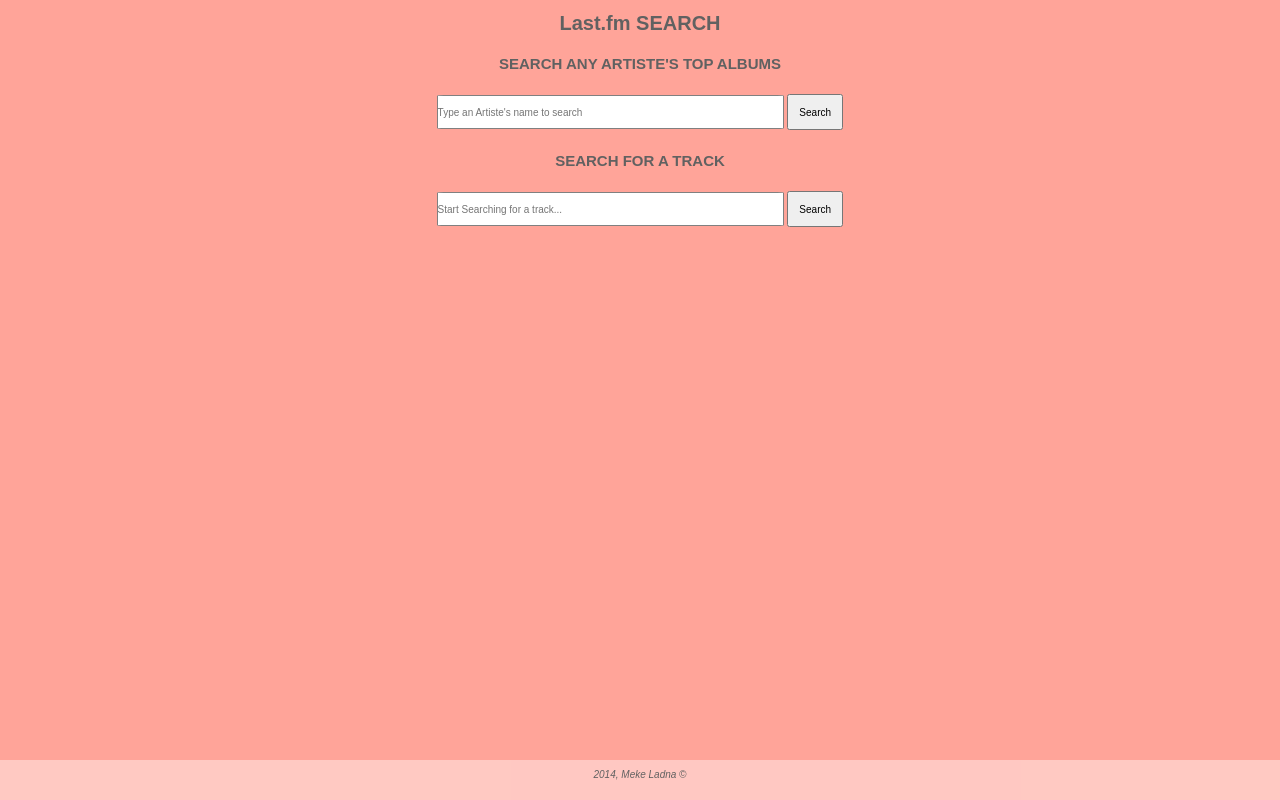
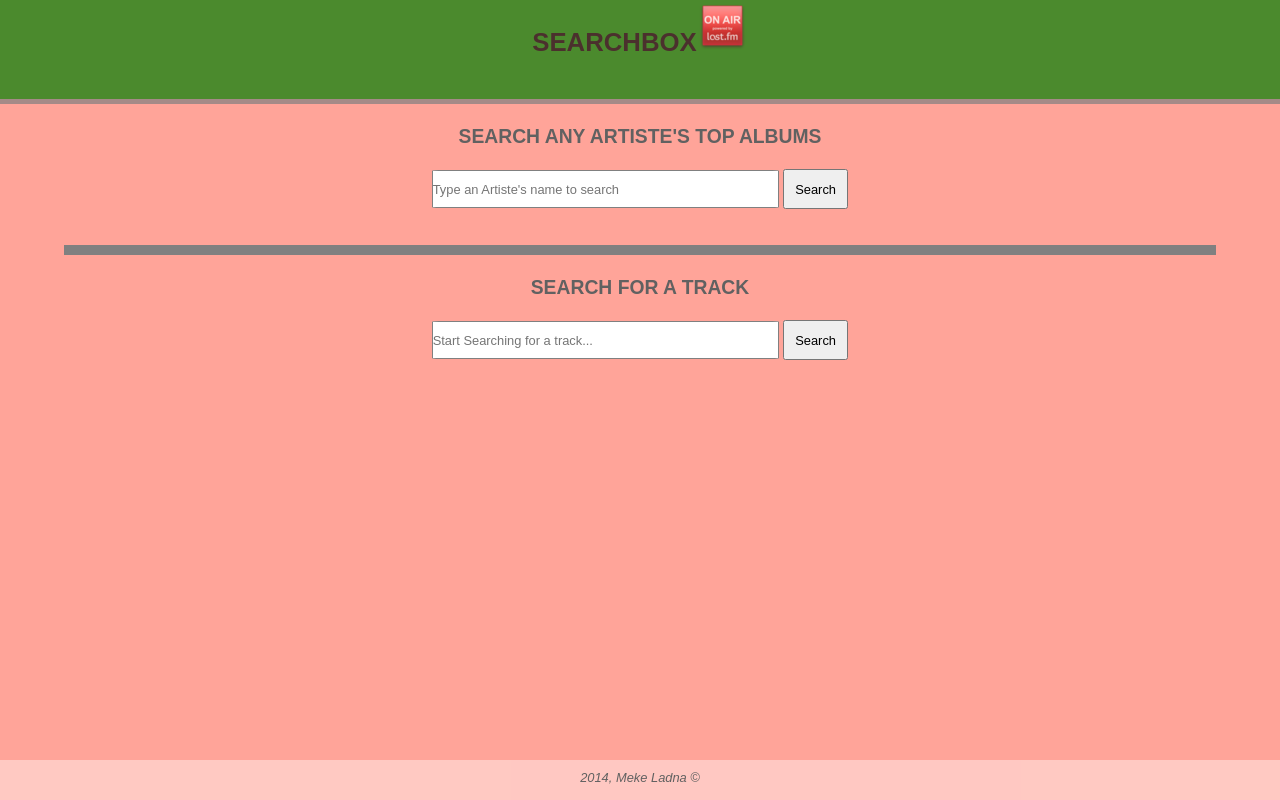
Before and after one commit to ladmerc/APIworld, a plain HTML site: page lastFM/lastFM.html in a window 1280 px wide. Drawn offline with Linux system fonts and the light colour scheme.

Commit message:
modified font, added copyright image

```diff
--- a/lastFM/css/main.css
+++ b/lastFM/css/main.css
@@ -1,11 +1,17 @@
-/*@import url('http://fonts.googleapis.com/css?family=Oldenburg');*/
 
 body {
-  /*font-family: 'Helvetica Neue', Helvetica, Arial, sans-serif;*/
-  font-size: 62.5%;
+  font-size: 80.5%;
   line-height: 1;
   color: #616161;
   background: rgba(255, 29, 0, .4)
+}
+
+header {
+  width: 100%;
+  height: 5%;
+  background: green;
+  border-bottom: 5px solid grey;
+  opacity: .7;
 }
 
 #wrapper {
@@ -14,6 +20,13 @@ body {
 
 h1 {
   text-align: center;
+  color: black;
+  font-weight: 800;
+  margin-top: 0;
+}
+
+h1:after {
+  content: url('../img/powered.png');
 }
 
 .section {
@@ -52,6 +65,10 @@ center {
   text-align: center;
 }
 
+#section-one {
+  border-bottom: 10px solid grey;
+}
+
 #content li {
   display: inline-block;
   width: 16.6666666677%;
--- a/lastFM/lastFM.html
+++ b/lastFM/lastFM.html
@@ -6,7 +6,6 @@
     <title>API World || LastSearch</title>
     <link rel="icon" type="image/png" href="img/andela_icon.png" />
     <link rel= "stylesheet" type ="text/css" href="css/normalize.css">
-    <!-- <link href='http://fonts.googleapis.com/css?family=Playfair+Display:400,700' rel='stylesheet' type='text/css'> -->
     <link rel= "stylesheet" type ="text/css" href="css/main.css">
     <link rel="stylesheet" href="css/responsive.css" >
     <meta name="viewport" content="width=device-width, initial-scale=1.0">
@@ -14,13 +13,15 @@
 
   <body>
     <div id="wrapper">
-      <h1>Last.fm SEARCH</h1>
+      <header>
+        <h1>SEARCHBOX</h1><br><br>
+      </header>
       <div id="content">
         <center>SEARCH ANY ARTISTE'S TOP ALBUMS</center>
         <div class="search">
           <input type="text" class="searches" id="topAlbum" placeholder="Type an Artiste's name to search">
          <button id="button1">Search</button>
-        </div>
+        </div><br>
         <div class="section" id="section-one"></div>
         <center>SEARCH FOR A TRACK</center>
         <div class="search">
```
Also changed, not shown: lastFM/img/powered.png (added).
